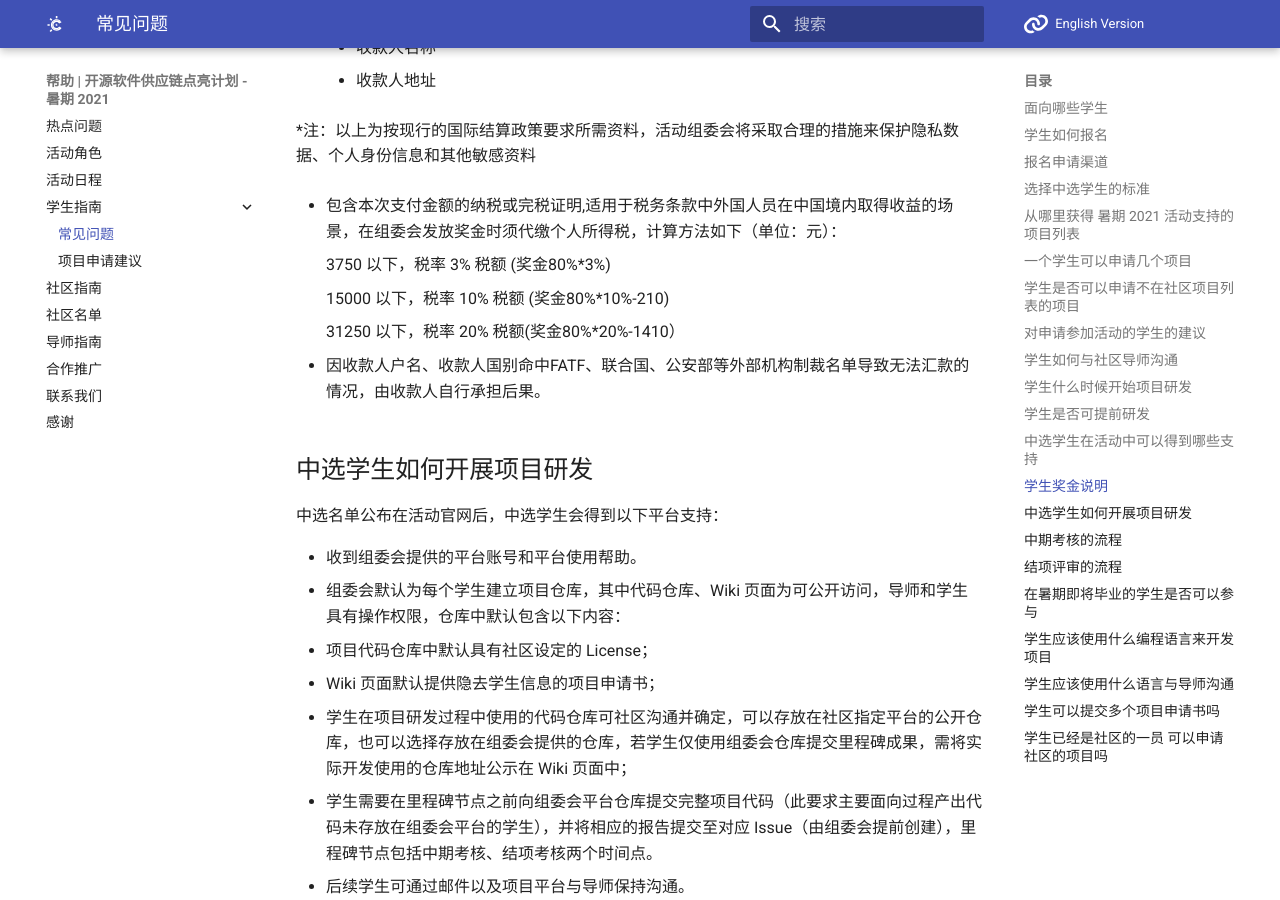
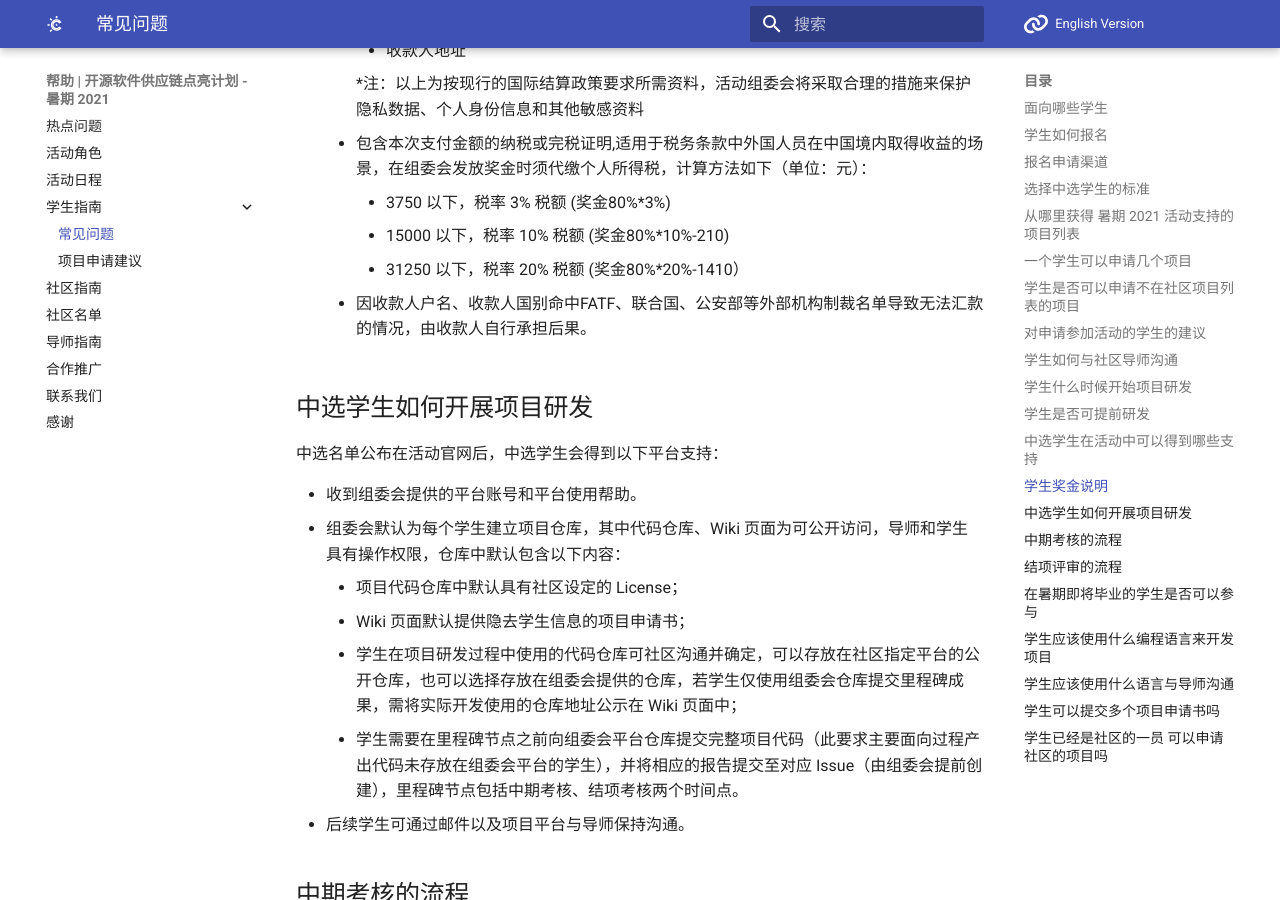
Before and after one commit to summer-ospp/help, an MkDocs documentation site: the page built from docs/student.md, in a window 1280 px wide and 900 px high, scrolled down 3310 px. Built offline with MkDocs 1.6.1 and Material for MkDocs 9.7.7, drawn with Linux system fonts in a browser that asks for light colours; comment, search, counter and statistics services are not loaded; part of the change alters nothing that is shown.

Commit message:
fix format problem

```diff
--- a/docs/student.md
+++ b/docs/student.md
@@ -75,43 +75,37 @@
 ## 学生奖金说明
 1. 每位参加活动的学生最终一共可获得多少奖金？
 
-   每个项目奖金总额根据项目难度分为 12000 元、9000 元和 6000 元（注：奖金数额为税前人民币金额）
+    每个项目奖金总额根据项目难度分为 12000 元、9000 元和 6000 元（注：奖金数额为税前人民币金额）
 
 2. 学生奖金将于何时发放？
 
-   通过中期考核的学生会先收到 50% 的项目奖金，根据最终项目评审结果的情况按比例发放剩余的项目奖金。若结项评审未通过，则不予发放剩余奖金数额。
+    通过中期考核的学生会先收到 50% 的项目奖金，根据最终项目评审结果的情况按比例发放剩余的项目奖金。若结项评审未通过，则不予发放剩余奖金数额。
 
 3. 学生奖金发放如何发放？
 
-   学生奖金由银行转账方式形式发放，本次活动对接收方银行不做限制，银行卡须为本人名下，届时组委会将向各位导师收集以下信息进行转账：
-   - 姓名
-   - 身份证号
-   - 银行卡号以及开户行信息
+    学生奖金由银行转账方式形式发放，本次活动对接收方银行不做限制，银行卡须为本人名下，届时组委会将向各位导师收集以下信息进行转账：
+        - 姓名
+        - 身份证号
+        - 银行卡号以及开户行信息
 
-*注：活动组委会将采取合理的措施来保护隐私数据、个人身份信息和其他敏感资料
+    *注：活动组委会将采取合理的措施来保护隐私数据、个人身份信息和其他敏感资料
 
 4. 外籍学生奖金如何发放？
+    - 外籍导师奖金一律由美元结算，以奖金发放时的实时汇率为准
+    - 导师奖金由银行转账方式形式发放，本次活动对接收方银行不做限制，银行卡须为本人名下，届时组委会将向各位导师收集以下信息进行转账：
+        - 收款银行名称及地址
+        - 银行账号
+        - Swiftcode
+        - 收款人名称
+        - 收款人地址
 
-  - 外籍导师奖金一律由美元结算，以奖金发放时的实时汇率为准
+        *注：以上为按现行的国际结算政策要求所需资料，活动组委会将采取合理的措施来保护隐私数据、个人身份信息和其他敏感资料
 
-  - 导师奖金由银行转账方式形式发放，本次活动对接收方银行不做限制，银行卡须为本人名下，届时组委会将向各位导师收集以下信息进行转账：
-    - 收款银行名称及地址
-    - 银行账号
-    - Swiftcode
-    - 收款人名称
-    - 收款人地址
-
-   *注：以上为按现行的国际结算政策要求所需资料，活动组委会将采取合理的措施来保护隐私数据、个人身份信息和其他敏感资料
-
-   - 包含本次支付金额的纳税或完税证明,适用于税务条款中外国人员在中国境内取得收益的场景，在组委会发放奖金时须代缴个人所得税，计算方法如下（单位：元）：
-
-    3750 以下，税率 3% 税额 (奖金80%*3%)
-
-    15000 以下，税率 10% 税额 (奖金80%*10%-210)
-
-    31250 以下，税率 20% 税额(奖金80%*20%-1410）
-
-  - 因收款人户名、收款人国别命中FATF、联合国、公安部等外部机构制裁名单导致无法汇款的情况，由收款人自行承担后果。
+    - 包含本次支付金额的纳税或完税证明,适用于税务条款中外国人员在中国境内取得收益的场景，在组委会发放奖金时须代缴个人所得税，计算方法如下（单位：元）：
+        - 3750 以下，税率 3% 税额 (奖金80%*3%)
+        - 15000 以下，税率 10% 税额 (奖金80%*10%-210)
+        - 31250 以下，税率 20% 税额 (奖金80%*20%-1410）
+    - 因收款人户名、收款人国别命中FATF、联合国、公安部等外部机构制裁名单导致无法汇款的情况，由收款人自行承担后果。
 
 ## 中选学生如何开展项目研发
 
@@ -119,18 +113,18 @@
 
 - 收到组委会提供的平台账号和平台使用帮助。
 - 组委会默认为每个学生建立项目仓库，其中代码仓库、Wiki 页面为可公开访问，导师和学生具有操作权限，仓库中默认包含以下内容：
-  - 项目代码仓库中默认具有社区设定的 License；
-  - Wiki 页面默认提供隐去学生信息的项目申请书；
-  - 学生在项目研发过程中使用的代码仓库可社区沟通并确定，可以存放在社区指定平台的公开仓库，也可以选择存放在组委会提供的仓库，若学生仅使用组委会仓库提交里程碑成果，需将实际开发使用的仓库地址公示在 Wiki 页面中；
-  - 学生需要在里程碑节点之前向组委会平台仓库提交完整项目代码（此要求主要面向过程产出代码未存放在组委会平台的学生），并将相应的报告提交至对应 Issue（由组委会提前创建），里程碑节点包括中期考核、结项考核两个时间点。
+    - 项目代码仓库中默认具有社区设定的 License；
+    - Wiki 页面默认提供隐去学生信息的项目申请书；
+    - 学生在项目研发过程中使用的代码仓库可社区沟通并确定，可以存放在社区指定平台的公开仓库，也可以选择存放在组委会提供的仓库，若学生仅使用组委会仓库提交里程碑成果，需将实际开发使用的仓库地址公示在 Wiki 页面中；
+    - 学生需要在里程碑节点之前向组委会平台仓库提交完整项目代码（此要求主要面向过程产出代码未存放在组委会平台的学生），并将相应的报告提交至对应 Issue（由组委会提前创建），里程碑节点包括中期考核、结项考核两个时间点。
 - 后续学生可通过邮件以及项目平台与导师保持沟通。
 
 ## 中期考核的流程
 
 1. 学生在平台指定位置提交项目中期报告
 2. 导师从以下几个方面给出评审意见，并将评审意见提交到平台指定位置。
-   1. 项目是否按计划进行
-   2. 项目代码和产出是否按计划已提交平台仓库
+    - 项目是否按计划进行
+    - 项目代码和产出是否按计划已提交平台仓库
 3. 组委会根据导师评审意见判断中期考核是否通过。
 4. 中期考核通过的学生将收到 50% 的项目奖金（税前），继续进行项目。
 5. 中期考核未通过的学生将停止继续参与项目，组委会不再资助此项目。
@@ -139,14 +133,14 @@
 
 1. 学生在平台指定位置提交项目结项报告
 2. 社区组织社区成员（导师及其他社区开发者，具体人数社区自行决定）参考以下方面给出评审意见，并提交评审意见到平台指定位置：
-   1. 评估项目产出是否符合项目最初设立的目标和要求。
-   2. 提交给社区的贡献的列表。
-   3. 评估项目产出运行情况。
-   4. 项目相关文档的完善程度。
-   5. 对于研发类项目，结项报告是否提供了对应的测试验证结果。
-   6. 社区及导师认为需要评估的其他方面。
-4. 组委会组织评审团，针对项目产出进行评审，并综合社区的评审意见，给出最终评审结论（通过，未通过）。
-5. 组委会根据评审团的评审结论，给通过的学生发放剩余的项目奖金（税前）。
+    - 评估项目产出是否符合项目最初设立的目标和要求。
+    - 提交给社区的贡献的列表。
+    - 评估项目产出运行情况。
+    - 项目相关文档的完善程度。
+    - 对于研发类项目，结项报告是否提供了对应的测试验证结果。
+    - 社区及导师认为需要评估的其他方面。
+3. 组委会组织评审团，针对项目产出进行评审，并综合社区的评审意见，给出最终评审结论（通过，未通过）。
+4. 组委会根据评审团的评审结论，给通过的学生发放剩余的项目奖金（税前）。
 
 ## 在暑期即将毕业的学生是否可以参与
 
```
